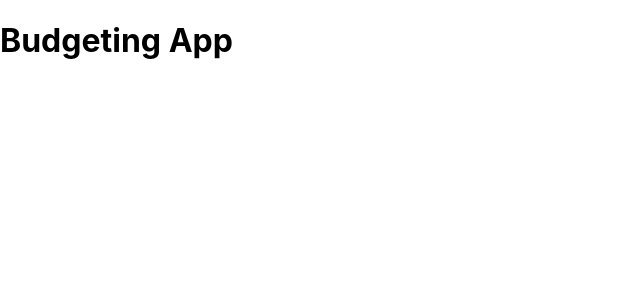
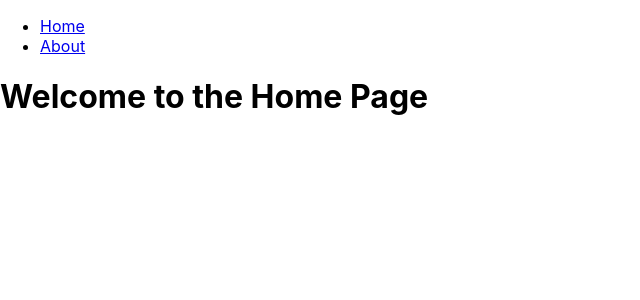
Before and after one commit to Noblenog/budgeting-app, a React (Create React App) app: page / in a window 1280 px wide. Shown: the top 300 px of the page, without its empty margins (0-640 px from the left). Built offline with nearby package versions, Linux system fonts and the light colour scheme.

Commit message:
addition of second page

```diff
--- a/package.json
+++ b/package.json
@@ -9,6 +9,7 @@
     "@testing-library/user-event": "^13.5.0",
     "react": "^19.1.0",
     "react-dom": "^19.1.0",
+    "react-router-dom": "^7.5.1",
     "react-scripts": "5.0.1",
     "web-vitals": "^2.1.4"
   },
--- a/src/App.js
+++ b/src/App.js
@@ -1,11 +1,23 @@
-import logo from './logo.svg';
-import './App.css';
+import React from 'react';
+import { BrowserRouter as Router, Routes, Route, Link } from 'react-router-dom';
+import Home from './pages/Home';
+import About from './pages/About';
 
 function App() {
   return (
-    <div>
-      <h1>Budgeting App</h1>
-    </div>
+    <Router>
+      <nav>
+        <ul>
+          <li><Link to="/">Home</Link></li>
+          <li><Link to="/about">About</Link></li>
+        </ul>
+      </nav>
+      <Routes>
+        <Route path="/" element={<Home />} />
+        <Route path="/about" element={<About />} />
+      </Routes>
+    </Router>
+
   );
 }
 
--- /dev/null
+++ b/src/pages/About.js
@@ -0,0 +1,12 @@
+import React from 'react';
+
+function About() {
+  return (
+    <div>
+      <h1>About This App</h1>
+      <p>This is a budgeting app to help you manage your finances.</p>
+    </div>
+  );
+}
+
+export default About;
--- /dev/null
+++ b/src/pages/Home.js
@@ -0,0 +1,11 @@
+import React from 'react';
+
+function Home() {
+  return (
+    <div>
+      <h1>Welcome to the Home Page</h1>
+    </div>
+  );
+}
+
+export default Home;
```
Also changed, not shown: 1 other file (tests, documents, lock files or other folders).
